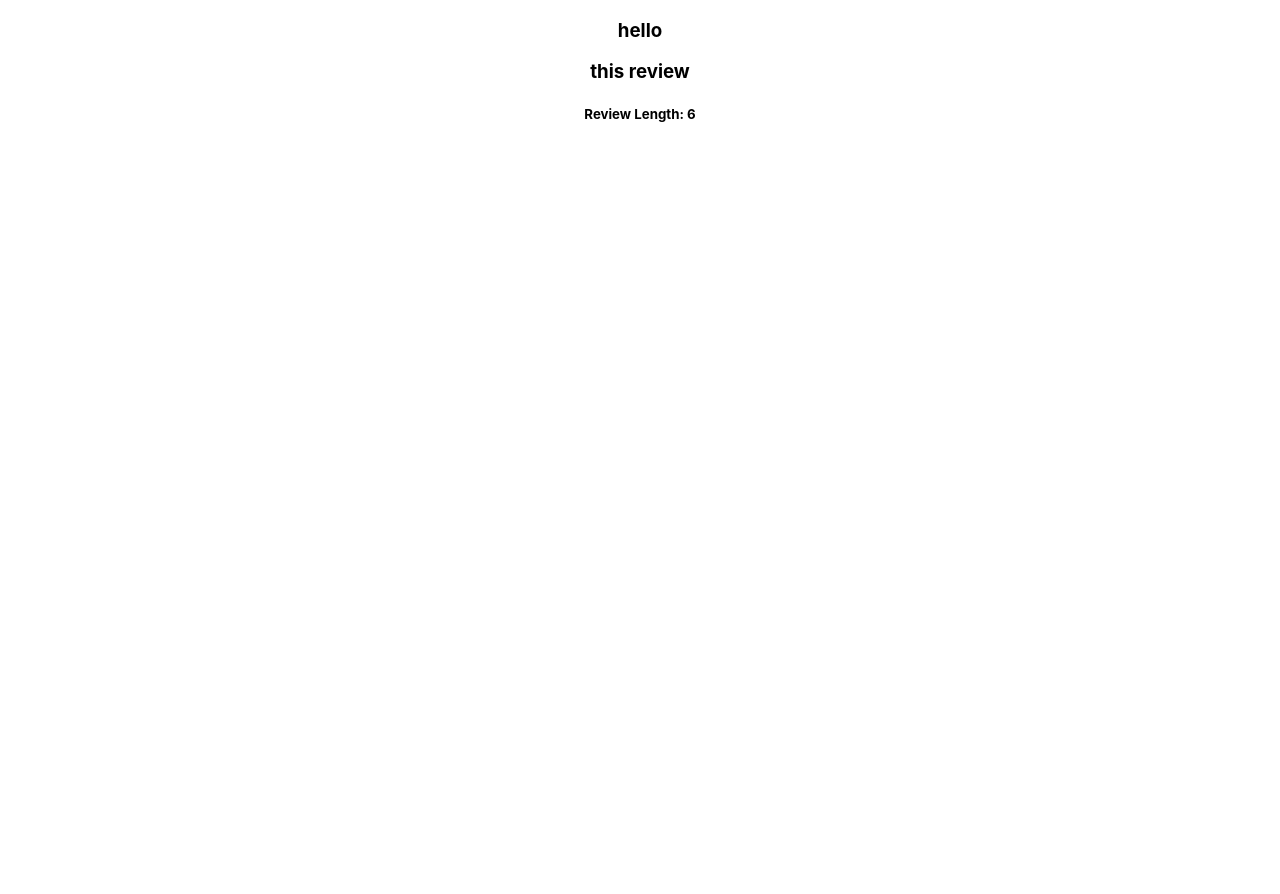
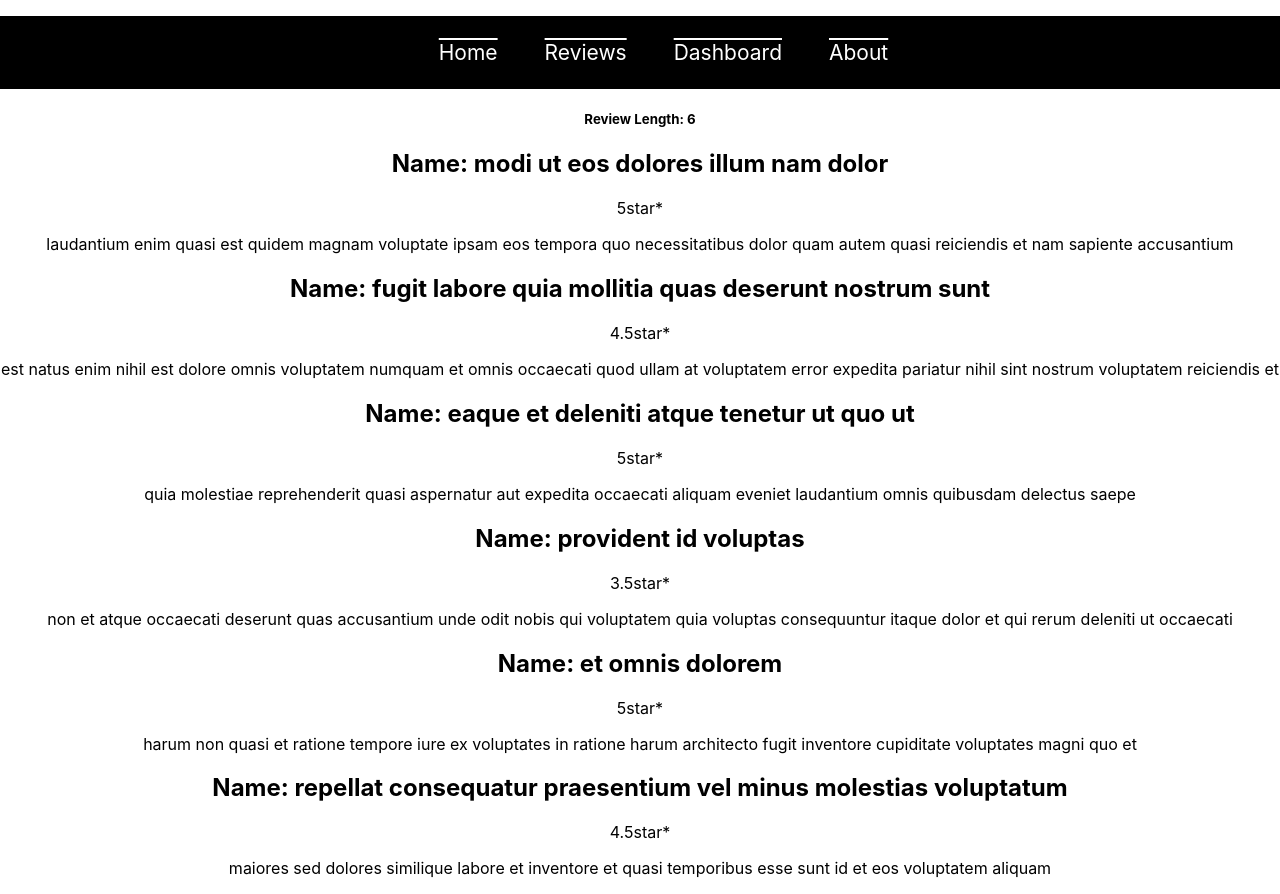
Before and after one commit to manik6521/assignment-9, a React (Create React App) app: page /review in a window 1280 px wide. Before the commit the page ends 800 px from the top, so only its background shows below. Built offline with nearby package versions, Linux system fonts and the light colour scheme.

Commit message:
first commit

```diff
--- a/package.json
+++ b/package.json
@@ -10,6 +10,7 @@
     "react-dom": "^18.0.0",
     "react-router-dom": "^6.3.0",
     "react-scripts": "5.0.0",
+    "recharts": "^2.1.9",
     "web-vitals": "^2.1.4"
   },
   "scripts": {
--- a/public/data.json
+++ b/public/data.json
@@ -1,38 +1,50 @@
 [
     {
-        "month": "Mar",
+        "name": "modi ut eos dolores illum nam dolor",
         "investment": 100000,
         "sell": 241,
-        "revenue": 10401
+        "revenue": 10401,
+        "ratting": "5star*",
+        "comment": "laudantium enim quasi est quidem magnam voluptate ipsam eos tempora quo necessitatibus dolor quam autem quasi reiciendis et nam sapiente accusantium"
     },
     {
-        "month": "Apr",
+        "name": "fugit labore quia mollitia quas deserunt nostrum sunt",
         "investment": 200000,
         "sell": 423,
-        "revenue": 24500
+        "revenue": 24500,
+        "ratting": "4.5star*",
+        "comment": "est natus enim nihil est dolore omnis voluptatem numquam et omnis occaecati quod ullam at voluptatem error expedita pariatur nihil sint nostrum voluptatem reiciendis et"
     },
     {
-        "month": "May",
+        "name": "eaque et deleniti atque tenetur ut quo ut",
         "investment": 500000,
         "sell": 726,
-        "revenue": 67010
+        "revenue": 67010,
+        "ratting": "5star*",
+        "comment": "quia molestiae reprehenderit quasi aspernatur aut expedita occaecati aliquam eveniet laudantium omnis quibusdam delectus saepe"
     },
     {
-        "month": "Jun",
+        "name": "provident id voluptas",
         "investment": 500000,
         "sell": 529,
-        "revenue": 40405
+        "revenue": 40405,
+        "ratting": "3.5star*",
+        "comment": "non et atque occaecati deserunt quas accusantium unde odit nobis qui voluptatem quia voluptas consequuntur itaque dolor et qui rerum deleniti ut occaecati"
     },
     {
-        "month": "Jul",
+        "name": "et omnis dolorem",
         "investment": 600000,
         "sell": 601,
-        "revenue": 50900
+        "revenue": 50900,
+        "ratting": "5star*",
+        "comment": "harum non quasi et ratione tempore iure ex voluptates in ratione harum architecto fugit inventore cupiditate voluptates magni quo et"
     },
     {
-        "month": "Aug",
+        "name": "repellat consequatur praesentium vel minus molestias voluptatum",
         "investment": 700000,
         "sell": 670,
-        "revenue": 61000
+        "revenue": 61000,
+        "ratting": "4.5star*",
+        "comment": "maiores sed dolores similique labore et inventore et quasi temporibus esse sunt id et eos voluptatem aliquam"
     }
 ]
--- a/src/App.js
+++ b/src/App.js
@@ -10,16 +10,28 @@ import Review from './Component/Review/Review';
 function App() {
   return (
     <div className="App">
-      <h3>hello</h3>
+      {/* <h3>hello</h3> */}
+      <Home></Home>
       <Routes>
         <Route path='/' element={<Home />}></Route>
         <Route path='/review' element={<Review />}></Route>
         <Route path='/dashboard' element={<Dashboard />}></Route>
-        <Route path='/review' element={<Review />}></Route>
         <Route path='/about' element={<About />}></Route>
 
         <Route path='*' element={<NotFound />}></Route>
       </Routes>
+
+
+      {/* <div>
+        <div className="text-container">
+          <h2>This is the best laptop in this month</h2>
+          <h3>You can buy this laptop. There are lot of features included like touch screen, 360 degree movement, 12gb rem, 500gb SSD also 5 hours battery backup and so on.</h3>
+          <button>Live Demo</button>
+        </div>
+        <div className="img-item">
+          <img src="https://c.s-microsoft.com/en-ca/CMSImages/1920_Panel01_PriorityFeature_AIO.jpg?version=84488a58-c07f-6a34-a2f8-6c51a147d7fb" alt="" />
+        </div>
+      </div> */}
     </div>
   );
 }
--- a/src/Component/About/About.js
+++ b/src/Component/About/About.js
@@ -4,6 +4,11 @@ const About = () => {
     return (
         <div>
             <h3>About us</h3>
+            <h2> What is the Context API? </h2>
+            <p>In a typical React application, data is passed top-down (parent to child) via props, The React Context API is a way for a React app to effectively produce global variables that can be passed around. This is the alternative to "prop drilling" or moving props from grandparent to child to parent, and so on. Context API is a (kind of) new feature added in version 16.3 of React that allows one to share state across the entire app (or part of it) lightly and with ease.</p>
+
+            <h2> What is the Context API? </h2>
+            <p>সিমানটিক ট্যাগ হলো html এর অর্থবহ ট্যাগ সমূহ যার প্রত্যেক্টি ট্যাগ এক একটি অর্থ বহন করে। যেটি html5 এ পরিচিতি লাভ করে। এটি একজন ডেভেলপার কে সহজে কোড লিখতে এবং পরবর্তীতে কোড বুঝতে সহযোগীতা করে। এবং সিমানটিক ট্যাগ সমূহ application or web page কে এসইও করতে খুবি কার্যকর ভূমিকা পালন করে থাকে। যেমনঃ header, footer, nav, main, etc. header tag দ্বারা আমরা সহজে বুঝতে পারি এটি application এর header পার্টকে বুঝানো হয়েছে।</p>
         </div>
     );
 };
--- /dev/null
+++ b/src/Component/Home/Home.css
@@ -0,0 +1,17 @@
+ul.navigation {
+    display: flex;
+    list-style: none;
+    justify-content: center;
+    background: black;
+    padding: 24px;
+}
+
+ul.navigation li {
+    padding-left: 47px;
+}
+
+ul.navigation li a {
+    text-decoration: overline;
+    color: #fff;
+    font-size: 21px;
+}
--- a/src/Component/Home/Home.js
+++ b/src/Component/Home/Home.js
@@ -1,13 +1,27 @@
 import React from 'react';
+import { Link } from 'react-router-dom';
+import "./Home.css"
 
 const Home = () => {
     return (
-        <div>
-            <h2>This is home</h2>
-            <h3>Lorem ipsum dolor sit, amet consectetur adipisicing elit. Illo porro at similique sint autem incidunt officia totam nisi, aliquam quod error quo quaerat velit repudiandae, iure ullam animi debitis doloremque?
-                Quisquam illum doloremque excepturi officiis, facilis ratione quaerat ullam fugit ab, laboriosam ea impedit non numquam animi hic velit nisi ut cupiditate dolorum quis corrupti? Delectus laborum asperiores ad nihil?
-                Deleniti minima asperiores ducimus quasi cum numquam ipsum animi, at assumenda illo beatae ea, iste consequatur, ipsa odio non pariatur eum magnam repellendus laborum? Odio voluptas facilis voluptatibus ut consequuntur?</h3>
-        </div>
+        <header className="header">
+            <nav>
+                <ul className="navigation">
+                    <li>
+                        <Link to={"/"}>Home</Link>
+                    </li>
+                    <li>
+                        <Link to={"/review"}>Reviews</Link>
+                    </li>
+                    <li>
+                        <Link to={"/dashboard"}>Dashboard</Link>
+                    </li>
+                    <li>
+                        <Link to={"/about"}>About</Link>
+                    </li>
+                </ul>
+            </nav>
+        </header>
     );
 };
 
--- /dev/null
+++ b/src/Component/Hook/UseReviewsdata.js
@@ -0,0 +1,16 @@
+import React from 'react';
+
+const UseReviewsdata = (props) => {
+
+    const { name, comment, ratting } = props.review;
+
+    return (
+        <div>
+            <h2>Name: {name} </h2>
+            <p>{ratting}</p>
+            <p>{comment}</p>
+        </div>
+    );
+};
+
+export default UseReviewsdata;
--- a/src/Component/Review/Review.js
+++ b/src/Component/Review/Review.js
@@ -1,12 +1,29 @@
-import React, { useState } from 'react';
-import UseReviewsdata from '../../Hook/UseReviewsdata';
+import React, { useEffect, useState } from 'react';
+import UseReviewsdata from '../Hook/UseReviewsdata';
+
 
 const Review = () => {
-    const { } = useState();
+    const [reviews, setReviews] = useState([]);
+    useEffect(() => {
+        fetch("data.json")
+            .then(res => res.json())
+            .then(data => setReviews(data))
+        // console.log(reviews)
+
+    }, []);
+
     return (
         <div>
-            <h3>this review</h3>
-            <UseReviewsdata></UseReviewsdata>
+            <h5>Review Length: {reviews.length}</h5>
+            {
+                reviews.map(review =>
+                    <UseReviewsdata
+                        key={review.sell}
+                        review={review}>
+
+                    </UseReviewsdata>)
+            }
+
         </div>
     );
 };
--- a/src/Hook/UseReviewsdata.js
+++ /dev/null
@@ -1,24 +0,0 @@
-import React, { useEffect, useState } from 'react';
-import Review from '../Component/Review/Review';
-
-const UseReviewsdata = () => {
-    const [reviews, setReviews] = useState([]);
-    useEffect(() => {
-        fetch("data.json")
-            .then(res => res.json())
-            .then(data => setReviews(data))
-        console.log(reviews)
-
-    }, []);
-
-    return (
-        <div>
-            <h5>Review Length: {reviews.length}</h5>
-            {/* {
-                reviews.map(review => <Review review={review}></Review>)
-            } */}
-        </div>
-    );
-};
-
-export default UseReviewsdata;
```
Also changed, not shown: 1 other file (tests, documents, lock files or other folders).
